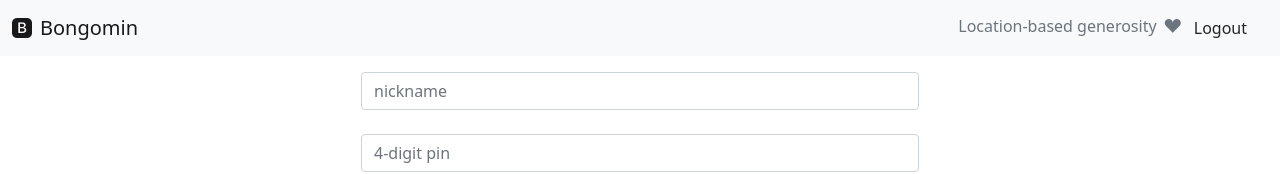
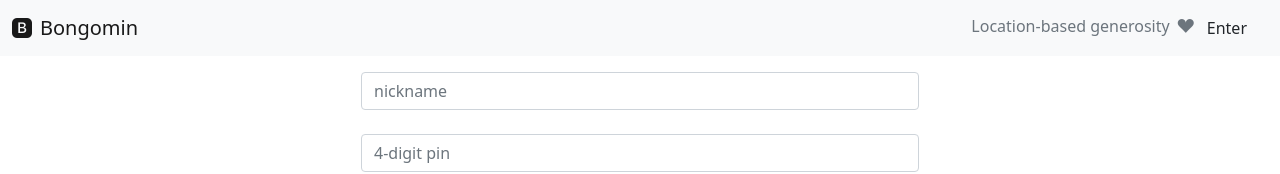
Before and after one commit to b40deep/Bongomin, a React (Create React App) app in the folder frontend/: page /login in a window 1280 px wide. Shown: the top 174 px of the page. Built offline with nearby package versions, Linux system fonts and the light colour scheme.

Commit message:
fixed misc data and login pipeline bugs

```diff
--- a/frontend/src/components/Login.jsx
+++ b/frontend/src/components/Login.jsx
@@ -7,6 +7,8 @@ import axios from 'axios';
 import utils from '../utils/Utils.js';
 
 const Login = () => {
+	if (utils.checkAccess('login') === true) window.location.replace('/');
+
 	let [ userDets, setUserDets ] = useState({ nickname: '', pin: '' });
 
 	const handleInput = (e) => {
--- a/frontend/src/components/Navbar.jsx
+++ b/frontend/src/components/Navbar.jsx
@@ -1,8 +1,20 @@
-import { Link } from 'react-router-dom';
+import utils from '../utils/Utils.js';
 
 const Navbar = () => {
 	let userName = '';
 	console.log('Navbar loaded!');
+	let loggedIn = utils.checkAccess('navbar') ? 'Leave' : 'Enter';
+
+	let handleInOut = (e) => {
+		e.preventDefault();
+		// console.log('e target ', e.target.name);
+		if (e.target.name === 'Leave') {
+			utils.logout();
+			window.location.replace('/login');
+		} else {
+			window.location.replace('/login');
+		}
+	};
 
 	return (
 		<nav className="navbar  sticky-top navbar-light bg-light">
@@ -14,9 +26,9 @@ const Navbar = () => {
 				<span className="text-muted fs-6 mx-2">
 					{' '}
 					Location-based generosity <i className="bi bi-suit-heart-fill ms-1" />
-					<Link to="/login">
-						<button className="btn">Logout</button>
-					</Link>
+					<button className="btn" onClick={handleInOut} name={loggedIn}>
+						{loggedIn}
+					</button>
 				</span>
 			</div>
 		</nav>
--- a/frontend/src/utils/Utils.js
+++ b/frontend/src/utils/Utils.js
@@ -1,20 +1,27 @@
 const axios = require('axios');
+
+let loggedIn = false;
 
 const saveToken = (token) => {
 	// localStorage.setItem('token', responseObj.token);
 	// localStorage.setItem('expires',);
 	document.cookie = 'token=' + token;
 	// console.log('reached utils ', token);
+	loggedIn = true;
 };
 
 const logout = () => {
-	localStorage.removeItem('token');
+	// localStorage.removeItem('token');
+	document.cookie = 'token= ;expires=Thu, 01 Jan 1970 00:00:00 UTC';
+	loggedIn = false;
 };
 
-const isLoggedIn = () => {};
+const isLoggedIn = () => {
+	return loggedIn;
+};
 
 const isLoggedOut = () => {
-	document.cookie = 'token=';
+	return !isLoggedIn();
 };
 
 const getExpiration = () => {};
@@ -22,8 +29,13 @@ const getExpiration = () => {};
 const checkAccess = (sender) => {
 	console.log('check access from ', sender);
 	// getCookie('token');
-	if (getCookie('token') === undefined || getCookie('token').length < 3) return false;
-	return true;
+	if (getCookie('token') === undefined || getCookie('token').length < 3) {
+		loggedIn = false;
+		return loggedIn;
+	} else {
+		loggedIn = true;
+		return loggedIn;
+	}
 };
 
 const getCookie = (cookieName) => {
```
Also changed, not shown: 2 other files (tests, documents, lock files or other folders).
